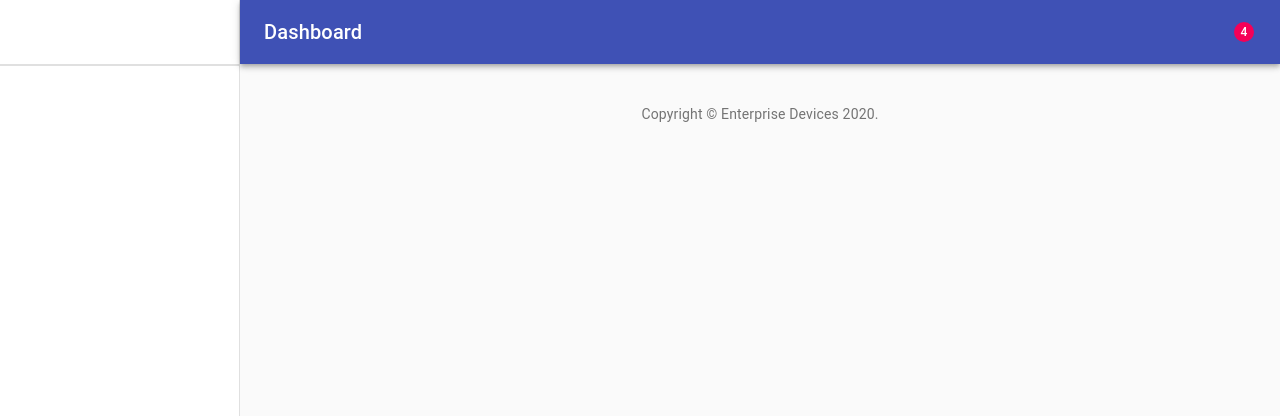
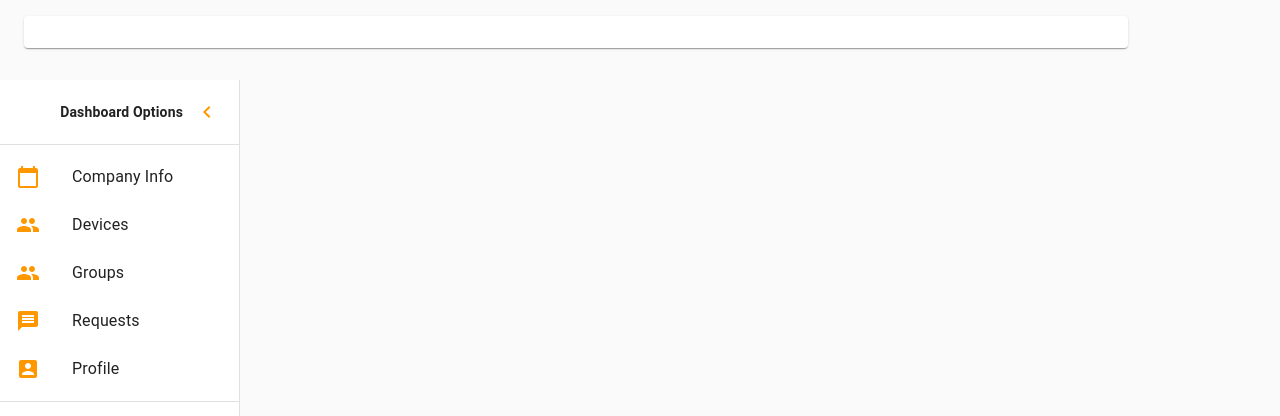
Before and after one commit to lambdax-enteprise-device/frontend, a React (Create React App) app: page /dashboard in a window 1280 px wide. Shown: the top 416 px of the page. Built offline with nearby package versions, Linux system fonts and the light colour scheme.

Commit message:
Built sidebar component inside of dashboard. Dash still needs lots of work

```diff
--- a/package.json
+++ b/package.json
@@ -4,6 +4,7 @@
   "private": true,
   "dependencies": {
     "@material-ui/core": "^4.9.0",
+    "@material-ui/icons": "^4.9.1",
     "axios": "^0.19.0",
     "dotenv": "^8.2.0",
     "formik": "^2.1.4",
--- a/src/components/dashboard/Dashboard.js
+++ b/src/components/dashboard/Dashboard.js
@@ -1,40 +1,13 @@
 import React from "react";
-import clsx from "clsx";
+
+//styles
 import { makeStyles } from "@material-ui/core/styles";
 import CssBaseline from "@material-ui/core/CssBaseline";
-import Drawer from "@material-ui/core/Drawer";
-import Box from "@material-ui/core/Box";
-import AppBar from "@material-ui/core/AppBar";
-import Toolbar from "@material-ui/core/Toolbar";
-import List from "@material-ui/core/List";
-import Typography from "@material-ui/core/Typography";
-import Divider from "@material-ui/core/Divider";
-import IconButton from "@material-ui/core/IconButton";
-import Badge from "@material-ui/core/Badge";
 import Container from "@material-ui/core/Container";
 import Grid from "@material-ui/core/Grid";
 import Paper from "@material-ui/core/Paper";
-import Link from "@material-ui/core/Link";
-// import MenuIcon from "@material-ui/icons/Menu";
-// import ChevronLeftIcon from "@material-ui/icons/ChevronLeft";
-// import NotificationsIcon from "@material-ui/icons/Notifications";
-// import { mainListItems, secondaryListItems } from "./listItems";
-// import Chart from "./Chart";
-// import Deposits from "./Deposits";
-// import Orders from "./Orders";
 
-function Copyright() {
-  return (
-    <Typography variant="body2" color="textSecondary" align="center">
-      {"Copyright © "}
-      <Link color="inherit" href="#">
-        Enterprise Devices
-      </Link>{" "}
-      {new Date().getFullYear()}
-      {"."}
-    </Typography>
-  );
-}
+import SideBar from "./SideBar/SideBar";
 
 const drawerWidth = 240;
 
@@ -51,21 +24,6 @@ const useStyles = makeStyles(theme => ({
     justifyContent: "flex-end",
     padding: "0 8px",
     ...theme.mixins.toolbar
-  },
-  appBar: {
-    zIndex: theme.zIndex.drawer + 1,
-    transition: theme.transitions.create(["width", "margin"], {
-      easing: theme.transitions.easing.sharp,
-      duration: theme.transitions.duration.leavingScreen
-    })
-  },
-  appBarShift: {
-    marginLeft: drawerWidth,
-    width: `calc(100% - ${drawerWidth}px)`,
-    transition: theme.transitions.create(["width", "margin"], {
-      easing: theme.transitions.easing.sharp,
-      duration: theme.transitions.duration.enteringScreen
-    })
   },
   menuButton: {
     marginRight: 36
@@ -98,12 +56,10 @@ const useStyles = makeStyles(theme => ({
   },
   appBarSpacer: theme.mixins.toolbar,
   content: {
-    flexGrow: 1,
-    height: "100vh",
-    overflow: "auto"
+    width: "90vw"
   },
   container: {
-    paddingTop: theme.spacing(4),
+    paddingTop: theme.spacing(2),
     paddingBottom: theme.spacing(4)
   },
   paper: {
@@ -117,71 +73,211 @@ const useStyles = makeStyles(theme => ({
   }
 }));
 
-export default function Dashboard() {
+const Dashboard = props => {
   const classes = useStyles();
-  const [open, setOpen] = React.useState(true);
-  const handleDrawerOpen = () => {
-    setOpen(true);
-  };
-  const handleDrawerClose = () => {
-    setOpen(false);
-  };
-  const fixedHeightPaper = clsx(classes.paper, classes.fixedHeight);
 
   return (
     <div className={classes.root}>
       <CssBaseline />
-      <AppBar
-        position="absolute"
-        className={clsx(classes.appBar, open && classes.appBarShift)}
-      >
-        <Toolbar className={classes.toolbar}>
-          <IconButton
-            edge="start"
-            color="inherit"
-            aria-label="open drawer"
-            onClick={handleDrawerOpen}
-            className={clsx(
-              classes.menuButton,
-              open && classes.menuButtonHidden
-            )}
-          ></IconButton>
-          <Typography
-            component="h1"
-            variant="h6"
-            color="inherit"
-            noWrap
-            className={classes.title}
-          >
-            Dashboard
-          </Typography>
-          <IconButton color="inherit">
-            <Badge badgeContent={4} color="secondary"></Badge>
-          </IconButton>
-        </Toolbar>
-      </AppBar>
-      <Drawer
-        variant="permanent"
-        classes={{
-          paper: clsx(classes.drawerPaper, !open && classes.drawerPaperClose)
-        }}
-        open={open}
-      >
-        <div className={classes.toolbarIcon}>
-          <IconButton onClick={handleDrawerClose}></IconButton>
-        </div>
-        <Divider />
-        <Divider />
-      </Drawer>
+      <SideBar />
       <main className={classes.content}>
-        <div className={classes.appBarSpacer} />
         <Container maxWidth="lg" className={classes.container}>
-          <Grid container spacing={3}></Grid>
-          <Box pt={4}>
-            <Copyright />
-          </Box>
+          <Grid container spacing={3}>
+            <Grid item xs={12}>
+              <Paper className={classes.paper}></Paper>
+            </Grid>
+          </Grid>
         </Container>
       </main>
     </div>
   );
-}
+};
+
+export default Dashboard;
+// import React from "react";
+// import clsx from "clsx";
+// import { makeStyles } from "@material-ui/core/styles";
+// import CssBaseline from "@material-ui/core/CssBaseline";
+// import Drawer from "@material-ui/core/Drawer";
+// import Box from "@material-ui/core/Box";
+// import AppBar from "@material-ui/core/AppBar";
+// import Toolbar from "@material-ui/core/Toolbar";
+// import List from "@material-ui/core/List";
+// import Typography from "@material-ui/core/Typography";
+// import Divider from "@material-ui/core/Divider";
+// import IconButton from "@material-ui/core/IconButton";
+// import Badge from "@material-ui/core/Badge";
+// import Container from "@material-ui/core/Container";
+// import Grid from "@material-ui/core/Grid";
+// import Paper from "@material-ui/core/Paper";
+// import Link from "@material-ui/core/Link";
+// // import MenuIcon from "@material-ui/icons/Menu";
+// // import ChevronLeftIcon from "@material-ui/icons/ChevronLeft";
+// // import NotificationsIcon from "@material-ui/icons/Notifications";
+// // import { mainListItems, secondaryListItems } from "./listItems";
+// // import Chart from "./Chart";
+// // import Deposits from "./Deposits";
+// // import Orders from "./Orders";
+
+// function Copyright() {
+//   return (
+//     <Typography variant="body2" color="textSecondary" align="center">
+//       {"Copyright © "}
+//       <Link color="inherit" href="#">
+//         Enterprise Devices
+//       </Link>{" "}
+//       {new Date().getFullYear()}
+//       {"."}
+//     </Typography>
+//   );
+// }
+
+// const drawerWidth = 240;
+
+// const useStyles = makeStyles(theme => ({
+//   root: {
+//     display: "flex"
+//   },
+//   toolbar: {
+//     paddingRight: 24 // keep right padding when drawer closed
+//   },
+//   toolbarIcon: {
+//     display: "flex",
+//     alignItems: "center",
+//     justifyContent: "flex-end",
+//     padding: "0 8px",
+//     ...theme.mixins.toolbar
+//   },
+//   appBar: {
+//     zIndex: theme.zIndex.drawer + 1,
+//     transition: theme.transitions.create(["width", "margin"], {
+//       easing: theme.transitions.easing.sharp,
+//       duration: theme.transitions.duration.leavingScreen
+//     })
+//   },
+//   appBarShift: {
+//     marginLeft: drawerWidth,
+//     width: `calc(100% - ${drawerWidth}px)`,
+//     transition: theme.transitions.create(["width", "margin"], {
+//       easing: theme.transitions.easing.sharp,
+//       duration: theme.transitions.duration.enteringScreen
+//     })
+//   },
+//   menuButton: {
+//     marginRight: 36
+//   },
+//   menuButtonHidden: {
+//     display: "none"
+//   },
+//   title: {
+//     flexGrow: 1
+//   },
+//   drawerPaper: {
+//     position: "relative",
+//     whiteSpace: "nowrap",
+//     width: drawerWidth,
+//     transition: theme.transitions.create("width", {
+//       easing: theme.transitions.easing.sharp,
+//       duration: theme.transitions.duration.enteringScreen
+//     })
+//   },
+//   drawerPaperClose: {
+//     overflowX: "hidden",
+//     transition: theme.transitions.create("width", {
+//       easing: theme.transitions.easing.sharp,
+//       duration: theme.transitions.duration.leavingScreen
+//     }),
+//     width: theme.spacing(7),
+//     [theme.breakpoints.up("sm")]: {
+//       width: theme.spacing(9)
+//     }
+//   },
+//   appBarSpacer: theme.mixins.toolbar,
+//   content: {
+//     flexGrow: 1,
+//     height: "100vh",
+//     overflow: "auto"
+//   },
+//   container: {
+//     paddingTop: theme.spacing(4),
+//     paddingBottom: theme.spacing(4)
+//   },
+//   paper: {
+//     padding: theme.spacing(2),
+//     display: "flex",
+//     overflow: "auto",
+//     flexDirection: "column"
+//   },
+//   fixedHeight: {
+//     height: 240
+//   }
+// }));
+
+// export default function Dashboard() {
+//   const classes = useStyles();
+//   const [open, setOpen] = React.useState(true);
+//   const handleDrawerOpen = () => {
+//     setOpen(true);
+//   };
+//   const handleDrawerClose = () => {
+//     setOpen(false);
+//   };
+//   const fixedHeightPaper = clsx(classes.paper, classes.fixedHeight);
+
+//   return (
+//     <div className={classes.root}>
+//       <CssBaseline />
+//       <AppBar
+//         position="absolute"
+//         className={clsx(classes.appBar, open && classes.appBarShift)}
+//       >
+//         <Toolbar className={classes.toolbar}>
+//           <IconButton
+//             edge="start"
+//             color="inherit"
+//             aria-label="open drawer"
+//             onClick={handleDrawerOpen}
+//             className={clsx(
+//               classes.menuButton,
+//               open && classes.menuButtonHidden
+//             )}
+//           ></IconButton>
+//           <Typography
+//             component="h1"
+//             variant="h6"
+//             color="inherit"
+//             noWrap
+//             className={classes.title}
+//           >
+//             Dashboard
+//           </Typography>
+//           <IconButton color="inherit">
+//             <Badge badgeContent={4} color="secondary"></Badge>
+//           </IconButton>
+//         </Toolbar>
+//       </AppBar>
+//       <Drawer
+//         variant="permanent"
+//         classes={{
+//           paper: clsx(classes.drawerPaper, !open && classes.drawerPaperClose)
+//         }}
+//         open={open}
+//       >
+//         <div className={classes.toolbarIcon}>
+//           <IconButton onClick={handleDrawerClose}></IconButton>
+//         </div>
+//         <Divider />
+//         <Divider />
+//       </Drawer>
+//       <main className={classes.content}>
+//         <div className={classes.appBarSpacer} />
+//         <Container maxWidth="lg" className={classes.container}>
+//           <Grid container spacing={3}></Grid>
+//           <Box pt={4}>
+//             <Copyright />
+//           </Box>
+//         </Container>
+//       </main>
+//     </div>
+//   );
+// }
--- /dev/null
+++ b/src/components/dashboard/SideBar/SideBar.js
@@ -0,0 +1,110 @@
+import React from "react";
+
+import clsx from "clsx";
+import { makeStyles } from "@material-ui/core/styles";
+import Drawer from "@material-ui/core/Drawer";
+import ChevronLeftIcon from "@material-ui/icons/ChevronLeft";
+import ChevronRightIcon from "@material-ui/icons/ChevronRight";
+import IconButton from "@material-ui/core/IconButton";
+import Divider from "@material-ui/core/Divider";
+import { MainListItems, SecondaryListItems } from "./SideBarItems";
+
+// import "./SideBar.scss";
+
+const drawerWidth = 240;
+
+const useStyles = makeStyles(theme => ({
+  root: {
+    display: "flex",
+    height: "100vh"
+  },
+  toolbar: {
+    paddingRight: 24 // keep right padding when drawer closed
+  },
+  toolbarIcon: {
+    display: "flex",
+    alignItems: "center",
+    justifyContent: "flex-end",
+    padding: "0 8px",
+    ...theme.mixins.toolbar
+  },
+  menuButton: {
+    marginRight: 36
+  },
+  menuButtonHidden: {
+    display: "none"
+  },
+  title: {
+    flexGrow: 1
+  },
+  drawerPaper: {
+    position: "fixed",
+    top: "80px",
+    left: 0,
+    whiteSpace: "nowrap",
+    width: drawerWidth,
+    height: "80vh",
+    transition: theme.transitions.create("width", {
+      easing: theme.transitions.easing.sharp,
+      duration: theme.transitions.duration.enteringScreen
+    })
+  },
+  drawerPaperClose: {
+    overflowX: "hidden",
+    transition: theme.transitions.create("width", {
+      easing: theme.transitions.easing.sharp,
+      duration: theme.transitions.duration.leavingScreen
+    }),
+    width: theme.spacing(7),
+    [theme.breakpoints.up("sm")]: {
+      width: theme.spacing(9)
+    }
+  },
+  content: {
+    flexGrow: 1,
+    height: "100vh",
+    overflow: "auto"
+  }
+}));
+
+const SideBar = props => {
+  const classes = useStyles();
+  const [open, setOpen] = React.useState(true);
+
+  const handleDrawerToggle = () => {
+    setOpen(!open);
+  };
+
+  return (
+    <div id="dashboardContainer">
+      <Drawer
+        variant="permanent"
+        classes={{
+          paper: clsx(classes.drawerPaper, !open && classes.drawerPaperClose)
+        }}
+        open={open}
+      >
+        <div className={classes.toolbarIcon}>
+          {open ? <h4>Dashboard Options</h4> : null}
+          <IconButton onClick={handleDrawerToggle}>
+            {open ? (
+              <ChevronLeftIcon style={{ color: "#ff9800" }} />
+            ) : (
+              <ChevronRightIcon style={{ color: "#ff9800" }} />
+            )}
+          </IconButton>
+        </div>
+        <Divider />
+        <MainListItems />
+        <Divider />
+        {/*  When we get the data passing through, we can check access level of the current user to decide whether or not to display SecondayListItems
+          {props.data.userType.access_level === "Admin" ? (
+            <SecondaryListItems />
+          ) : null}
+         */}
+      </Drawer>
+    </div>
+  );
+};
+
+export default SideBar;
--- /dev/null
+++ b/src/components/dashboard/SideBar/SideBarItems.js
@@ -0,0 +1,78 @@
+import React, { useEffect, useState } from "react";
+import { Link } from "react-router-dom";
+
+import List from "@material-ui/core/List";
+import ListItem from "@material-ui/core/ListItem";
+import ListItemIcon from "@material-ui/core/ListItemIcon";
+import ListItemText from "@material-ui/core/ListItemText";
+import ListSubheader from "@material-ui/core/ListSubheader";
+import MessageIcon from "@material-ui/icons/Message";
+import PeopleIcon from "@material-ui/icons/People";
+import CalendarTodayIcon from "@material-ui/icons/CalendarToday";
+import AccountBoxIcon from "@material-ui/icons/AccountBox";
+import VerifiedUserIcon from "@material-ui/icons/VerifiedUser";
+// import { Menu, MenuItem, MenuList } from "@material-ui/core";
+import AddBoxIcon from "@material-ui/icons/AddBox";
+
+export const MainListItems = props => {
+  return (
+    <List>
+      <ListItem button component={Link} to={"/#"}>
+        <ListItemIcon>
+          <CalendarTodayIcon style={{ color: "#ff9800" }} />
+        </ListItemIcon>
+        <ListItemText primary="Company Info" />
+      </ListItem>
+
+      <ListItem button component={Link} to={"/#"}>
+        <ListItemIcon>
+          <PeopleIcon style={{ color: "#ff9800" }} />
+        </ListItemIcon>
+
+        <ListItemText primary="Devices" />
+      </ListItem>
+
+      <ListItem button component={Link} to={"/#"}>
+        <ListItemIcon>
+          <PeopleIcon style={{ color: "#ff9800" }} />
+        </ListItemIcon>
+        <ListItemText primary="Groups" />
+      </ListItem>
+
+      <ListItem button component={Link} to={"/#"}>
+        <ListItemIcon>
+          <MessageIcon style={{ color: "#ff9800" }} />
+        </ListItemIcon>
+        <ListItemText primary="Requests" />
+      </ListItem>
+
+      <ListItem button component={Link} to={"/#"}>
+        <ListItemIcon>
+          <AccountBoxIcon style={{ color: "#ff9800" }} />
+        </ListItemIcon>
+        <ListItemText primary="Profile" />
+      </ListItem>
+    </List>
+  );
+};
+
+//* Would use this secondarylistitems compononet to display admin options.
+export const SecondaryListItems = props => {
+  return (
+    <List>
+      <ListSubheader inset>Admin</ListSubheader>
+      <ListItem button>
+        <ListItemIcon>
+          <VerifiedUserIcon style={{ color: "#ff9800" }} />
+        </ListItemIcon>
+        <ListItemText primary="Admin stuff?" />
+      </ListItem>
+      <ListItem button>
+        <ListItemIcon>
+          <AddBoxIcon style={{ color: "#ff9800" }} />
+        </ListItemIcon>
+        <ListItemText primary="Let's do some admin things!" />
+      </ListItem>
+    </List>
+  );
+};
```
Also changed, not shown: 1 other file (tests, documents, lock files or other folders).
